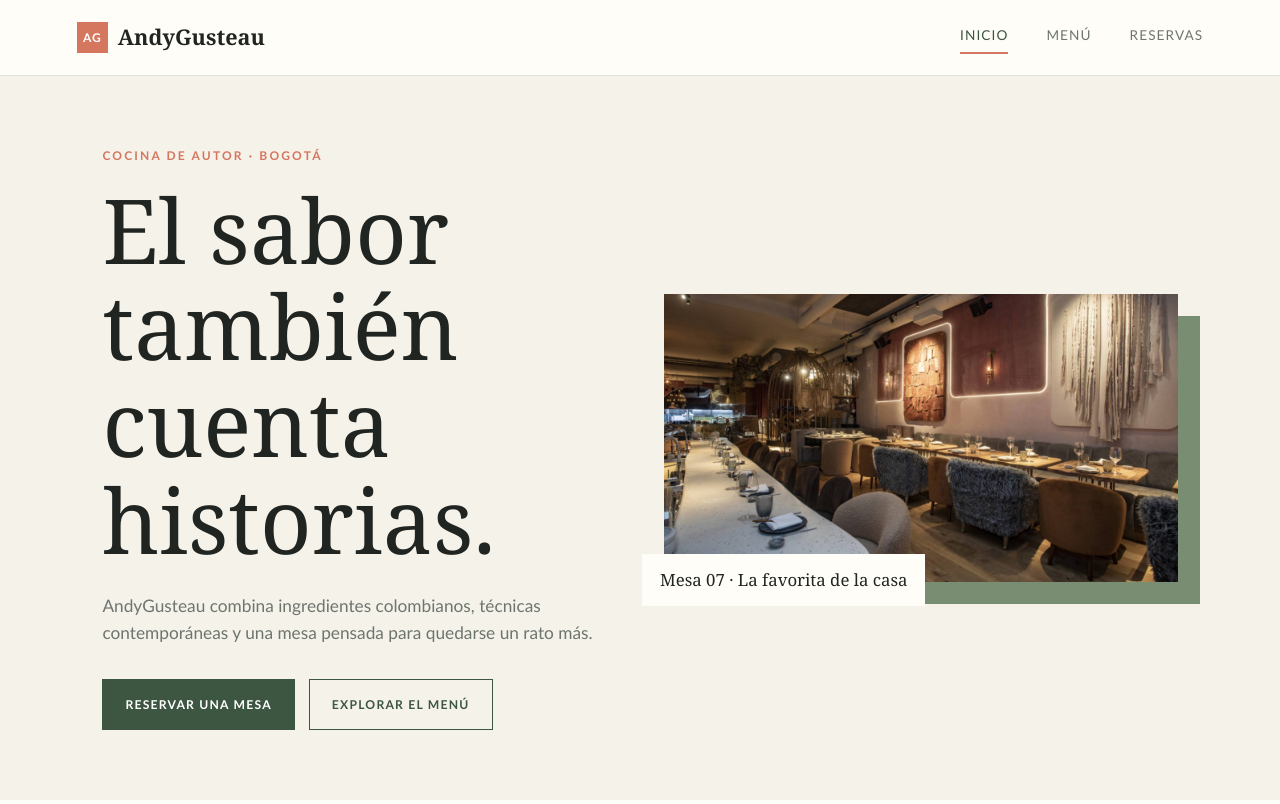
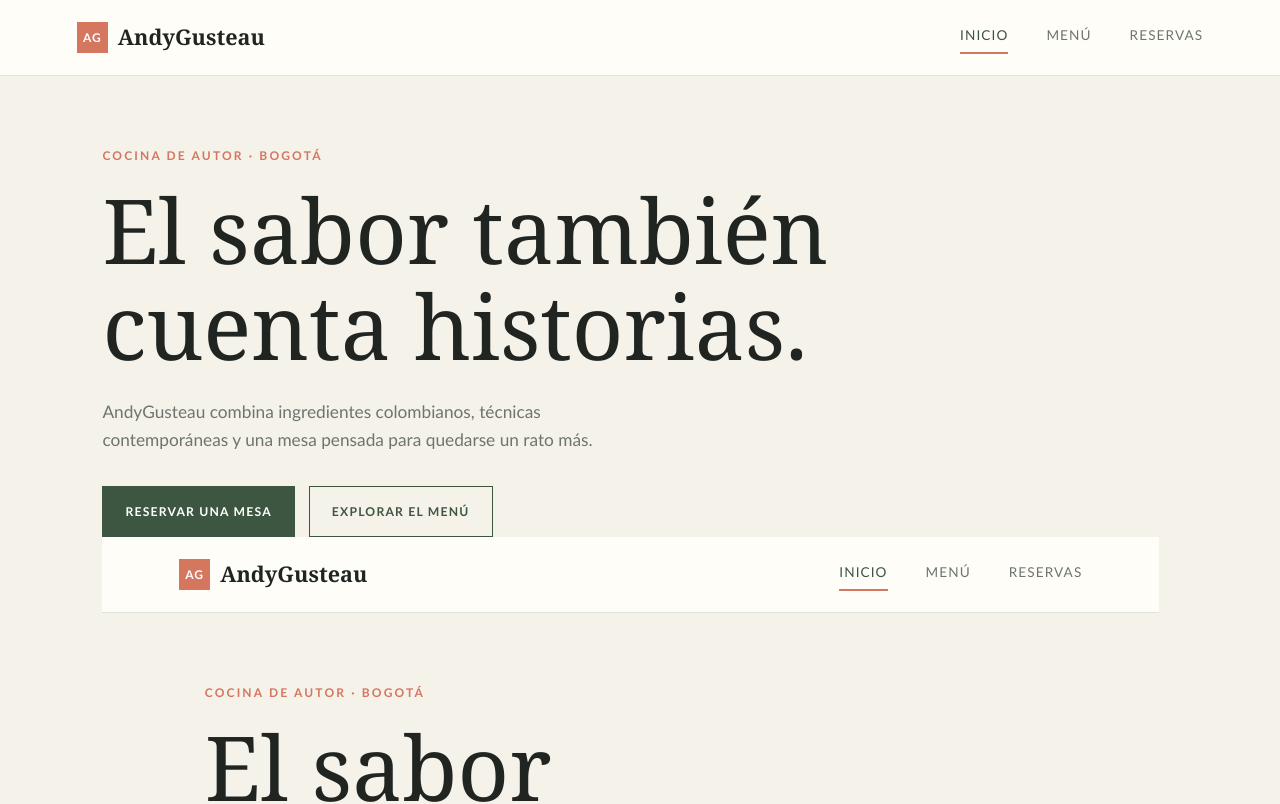
Before and after one commit to elkinalejandro30/proyecto-programacion-web, a plain HTML site: page index.html in a window 1280 px wide. Shown: the top 804 px of the page. Drawn offline with Linux system fonts and the light colour scheme.

```diff
--- a/index.html
+++ b/index.html
@@ -1,4 +1,41 @@
 <!-- Documentacion: pagina de inicio, navegacion, contenido multimedia e informacion institucional. -->
+<!DOCTYPE html>
+<html lang="es">
+<head>
+    <meta charset="UTF-8">
+    <meta name="viewport" content="width=device-width, initial-scale=1.0">
+    <!-- # SEO: título descriptivo para identificar la página en buscadores y pestañas. -->
+    <title>AndyGusteau | Cocina de autor en Bogotá</title>
+    <!-- # SEO: descripción breve y relevante para los resultados de búsqueda. -->
+    <meta name="description" content="Conoce AndyGusteau, restaurante ficticio de cocina de autor, sus especialidades, horarios y propuesta gastronómica.">
+    <link rel="stylesheet" href="estilos.css">
+</head>
+<body>
+    <!-- # Encabezado y navegación principal compartidos por las tres páginas. -->
+    <header class="site-header">
+        <a class="brand" href="index.html" aria-label="Ir al inicio de AndyGusteau">
+            <span class="brand-mark">AG</span>
+            <span>AndyGusteau</span>
+        </a>
+        <nav class="main-nav" aria-label="Navegación principal">
+            <a class="active" href="index.html">Inicio</a>
+            <a href="menu.html">Menú</a>
+            <a href="reservas.html">Reservas</a>
+        </nav>
+    </header>
+
+
+    <main>
+        <!-- # Presentación principal del restaurante. -->
+        <section class="hero home-hero">
+            <div class="hero-copy">
+                <p class="eyebrow">Cocina de autor · Bogotá</p>
+                <h1>El sabor también cuenta historias.</h1>
+                <p class="hero-text">AndyGusteau combina ingredientes colombianos, técnicas contemporáneas y una mesa pensada para quedarse un rato más.</p>
+                <div class="hero-actions">
+                    <a class="button button-primary" href="reservas.html">Reservar una mesa</a>
+                    <a class="button button-secondary" href="menu.html">Explorar el menú</a>
+                </div><!-- Documentacion: pagina de inicio, navegacion, contenido multimedia e informacion institucional. -->
 <!DOCTYPE html>
 <html lang="es">
 <head>
```
